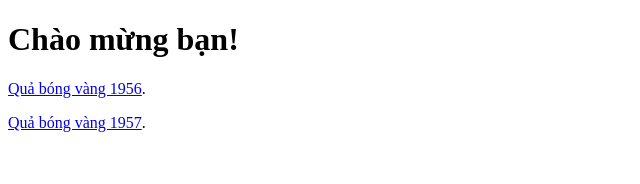
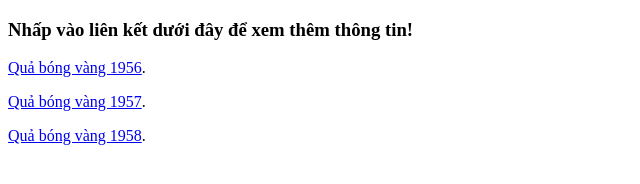
Before and after one commit to no-name-1988/Best-Player, a plain HTML site: page index.html in a window 1280 px wide. Shown: the whole page, without its empty margins (0-640 px from the left). Drawn offline with Linux system fonts and the light colour scheme.

Commit message:
Update index.html

```diff
--- a/index.html
+++ b/index.html
@@ -5,9 +5,10 @@
 </head>
 <body>
 
-    <h1>Chào mừng bạn!</h1>
+    <h3>Nhấp vào liên kết dưới đây để xem thêm thông tin!</h3>
 
     <p><a href="Ballon_d'Or_1956.html">Quả bóng vàng 1956</a>.</p>
     <p><a href="Ballon_d'Or_1957.html">Quả bóng vàng 1957</a>.</p>
+    <p><a href="Ballon_d'Or_1958.html">Quả bóng vàng 1958</a>.</p>
 </body>
 </html>
```
